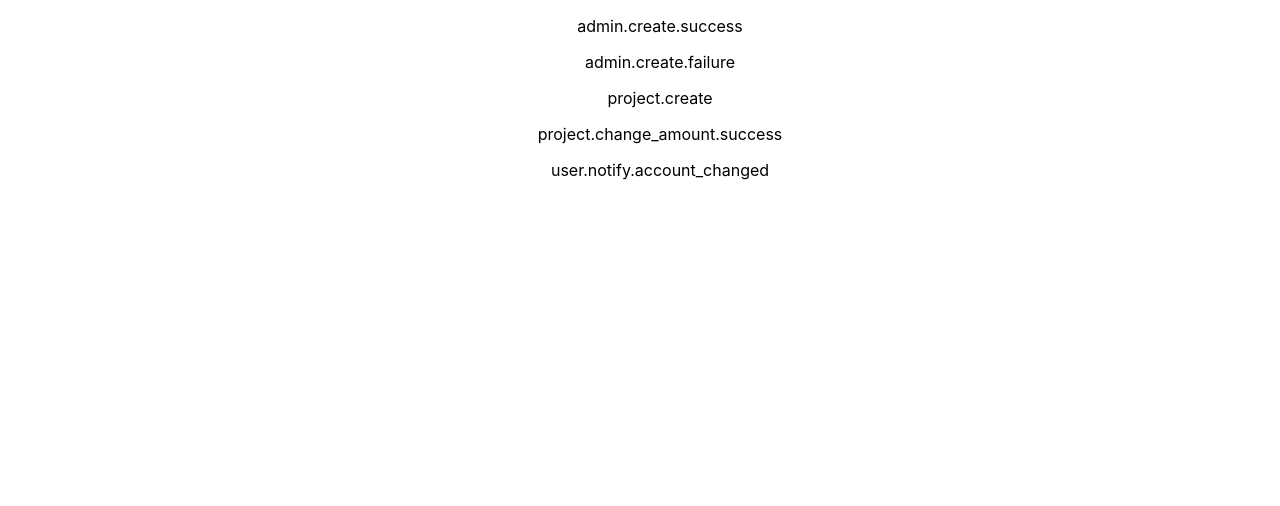
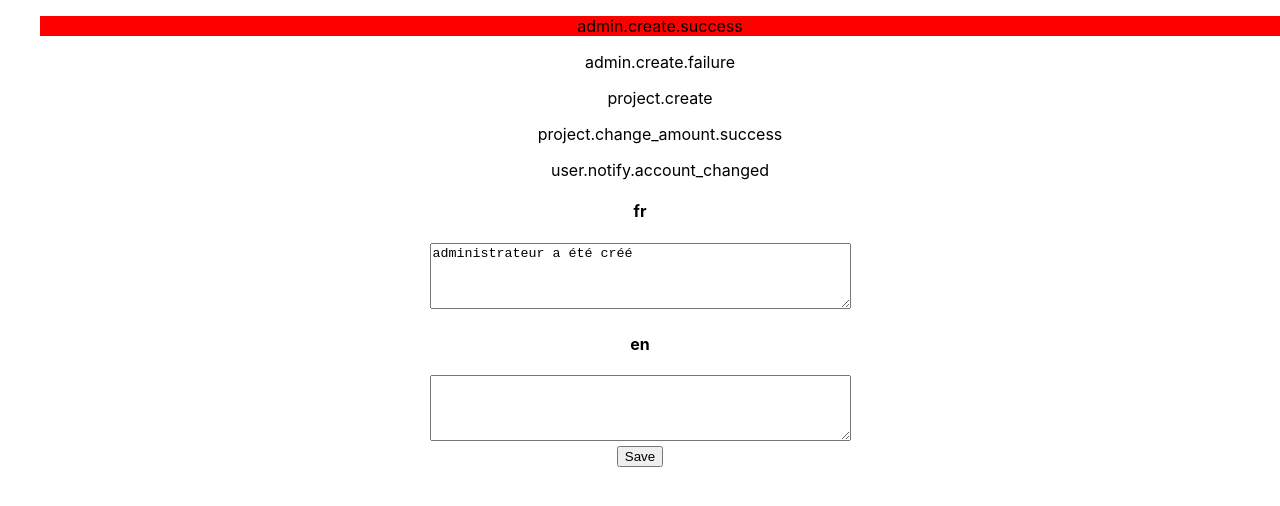
Before and after one commit to LolWalid/i18n-translator, a React (Create React App) app: page / in a window 1280 px wide. Shown: the top 506 px of the page. Built offline with nearby package versions, Linux system fonts and the light colour scheme.

Commit message:
redux add form to update  translations

```diff
--- a/src/actions/index.js
+++ b/src/actions/index.js
@@ -9,3 +9,10 @@ export const markEditing = id => ({
   type: 'MARK_EDITING',
   id
 })
+
+export const updateTranslation = ({id, fr, en}) => ({
+  type: 'EDIT_TRANSLATION',
+  id,
+  fr,
+  en
+})
--- a/src/components/FormInput.jsx
+++ b/src/components/FormInput.jsx
@@ -21,13 +21,15 @@ export default class FormInput extends React.Component {
   }
 
   handleChange(event) {
-    this.setState({translation: event.target.value})
+    let traduction = event.target.value
+    this.setState({ translation: traduction })
+    this.props.onChange({ locale: this.props.locale, translation: traduction})
   }
 
   render() {
     return (
       <div>
-        <h1>{this.props.locale}</h1>
+        <h4>{this.props.locale}</h4>
         <textarea value={this.state.translation} rows="4" cols="50" onChange={this.handleChange}/>
       </div>
     )
--- a/src/components/Translation.jsx
+++ b/src/components/Translation.jsx
@@ -1,17 +1,7 @@
 import React from 'react';
 
-// export default class Translation extends React.Component {
-//   render() {
-//     return (
-//       <div onClick={this.props.onClick} >
-//         <p>{this.props.i18nKey}</p>
-//       </div>
-//     )
-//   }
-// }
-
-const Translation = ({ onClick, i18nKey }) => (
-  <div onClick={onClick} >
+const Translation = ({ onClick, i18nKey, editing }) => (
+  <div onClick={onClick} style={{'background-color': editing ? 'red' : '', cursor: 'pointer' }}>
     <p>{i18nKey}</p>
   </div>
 )
--- /dev/null
+++ b/src/components/TranslationForm.jsx
@@ -0,0 +1,51 @@
+import React from 'react'
+import FormInput from './FormInput';
+
+class TranslationForm extends React.Component {
+  constructor(props) {
+    super(props)
+    this.state = { ...props.translation }
+
+    this.handleSubmit = this.handleSubmit.bind(this);
+    this.onInputChange = this.onInputChange.bind(this);
+  }
+
+  static getDerivedStateFromProps(props, state) {
+    if (state.id !== props.translation.id) {
+      return { ...props.translation }
+    }
+    return null;
+  }
+
+  handleSubmit(event) {
+    event.preventDefault()
+    this.props.updateTranslation({...this.props.translation, ...this.state});
+  }
+
+  onInputChange({locale, translation}) {
+    this.setState({[locale]: translation})
+  }
+
+  render() {
+    let { translation } = this.props
+    return (
+      <form onSubmit={this.handleSubmit}>
+        <FormInput
+          locale={'fr'}
+          selectedKey={translation.i18nKey}
+          translation={translation.fr}
+          onChange={this.onInputChange}
+        />
+        <FormInput
+          locale={'en'}
+          selectedKey={translation.i18nKey}
+          translation={translation.en}
+          onChange={this.onInputChange}
+        />
+        <button type="submit"> Save </button>
+      </form>
+    )
+  }
+}
+
+export default TranslationForm
--- a/src/config/Constants.js
+++ b/src/config/Constants.js
@@ -1,4 +1,3 @@
-// All will be move to redux !
 const availableLocales = ['fr', 'en'];
 
 let translations = [
@@ -9,7 +8,4 @@ let translations = [
   { id: 5, i18nKey: 'user.notify.account_changed', fr: "votre compte a bien été modifié", en: '', editing: false}
 ]
 
-let keys = ['admin.create.success', 'admin.create.failure', 'project.create', 'project.change_amount.success', 'user.notify.account_changed']
-
-
-export { availableLocales, keys, translations }
+export { availableLocales, translations }
--- /dev/null
+++ b/src/containers/TranslationForm.js
@@ -0,0 +1,21 @@
+import { connect } from 'react-redux'
+import { updateTranslation } from '../actions'
+import TranslationForm from '../components/TranslationForm'
+
+const getTranslation = (translations, filter) => {
+  return translations.find(t => t.editing)
+}
+
+const mapStateToProps = state => ({
+  translation: getTranslation(state.translations)
+})
+
+const mapDispatchToProps = dispatch => ({
+  updateTranslation: id => dispatch(updateTranslation(id))
+})
+
+
+export default connect(
+  mapStateToProps,
+  mapDispatchToProps
+)(TranslationForm)
--- a/src/pages/Home.jsx
+++ b/src/pages/Home.jsx
@@ -1,8 +1,14 @@
 import React from 'react';
 import TranslationList from '../containers/TranslationList'
+import TranslationForm from '../containers/TranslationForm'
 
 export default class Home extends React.Component{
   render() {
-    return (<TranslationList />)
+    return (
+      <div>
+        <TranslationList />
+        <TranslationForm />
+      </div>
+    )
   }
 }
--- a/src/reducers/translations.js
+++ b/src/reducers/translations.js
@@ -11,6 +11,10 @@ const translations = (state = [], action) => {
           editing: false
         }
       ]
+    case 'EDIT_TRANSLATION':
+      return state.map(translation => (
+        translation.id === action.id) ? {...translation, fr: action.fr, en: action.en} : translation
+      )
     case 'MARK_EDITING':
       return state.map(translation => (
         translation.id === action.id) ? {...translation, editing: true} : { ...translation, editing: false }
```
Also changed, not shown: src/components/Form.jsx (deleted, +0 -22 lines), src/components/TranslationList.jsx (+0 -39 lines).
